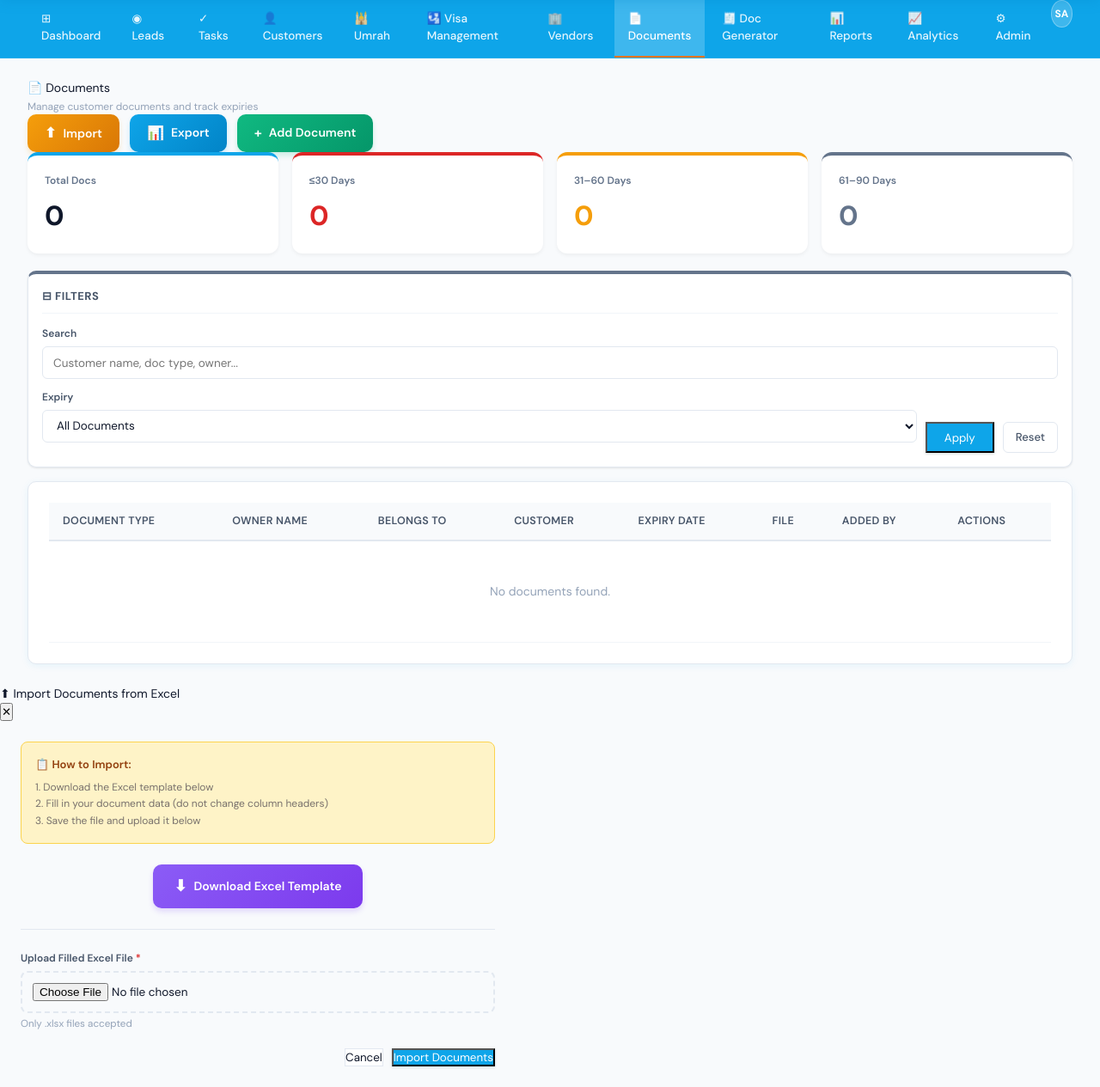
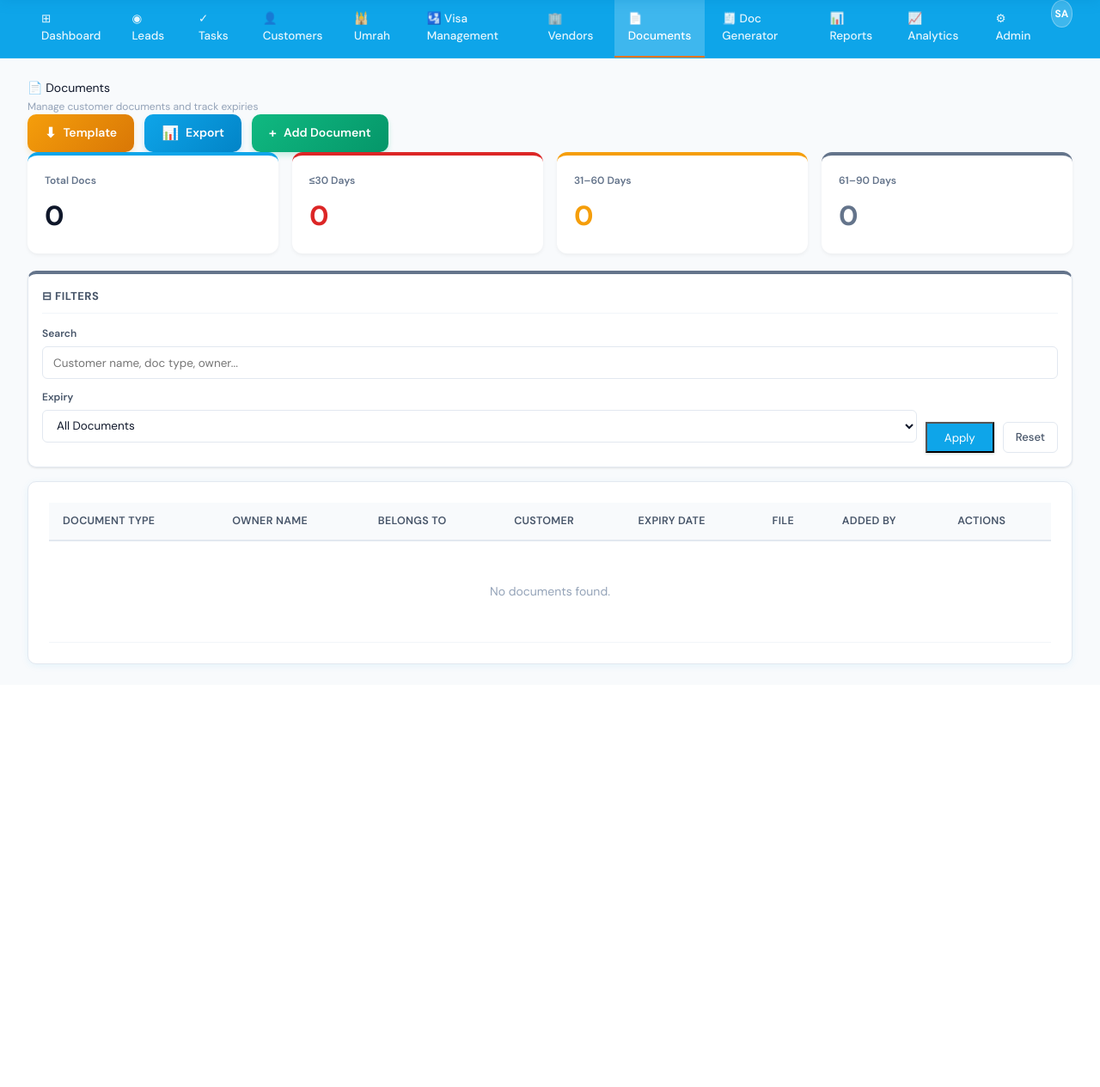
Before and after one commit to tahfeelholidayz-code/tahfeel-holidays-crm, a Flask app: page /documents in a window 1280 px wide. Shown: the part 56-1321 px from the top of the page at 86% size. After the commit the page ends 833 px from the top, so only its background shows below. Run offline with Flask 3, Linux system fonts and the light colour scheme; the visitor is signed in with stand-in values (Sample User, id 1); parts of the project's set-up code (start-up, migrations or seed data) failed here and were passed over.

Commit message:
Documents: Removed import popup modal - direct template download
USER REQUEST: No popup when clicking import

CHANGES:
✅ Removed entire Import modal popup
✅ Changed 'Import' button to 'Template' button
✅ Direct download on click (no popup)

BUTTONS NOW (3 buttons):
1. ⬇ Template (Orange) - Downloads Excel template directly
2. 📊 Export (Blue) - Downloads all documents
3. + Add Document (Green) - Opens add form

WORKFLOW NOW:
1. Click Template button
2. Excel template downloads immediately
3. No popup, no extra steps
4. Fill template and use it

BEFORE:
Click Import → Modal opens → Click download template inside modal

AFTER:
Click Template → Downloads immediately

Simple, clean, no unnecessary popups!

```diff
--- a/templates/documents.html
+++ b/templates/documents.html
@@ -24,10 +24,10 @@
         <div style="font-size:12px;color:#94A3B8;margin-top:2px;">Manage customer documents and track expiries</div>
       </div>
       <div style="display:flex;gap:12px;">
-        <button onclick="document.getElementById('importDocsModal').style.display='flex'" style="display:inline-flex;align-items:center;gap:8px;padding:10px 20px;background:linear-gradient(135deg, #F59E0B 0%, #D97706 100%);color:white;border:none;border-radius:10px;font-weight:600;font-size:14px;cursor:pointer;transition:all 0.2s;box-shadow:0 4px 6px rgba(245, 158, 11, 0.2);" onmouseover="this.style.transform='translateY(-2px)';this.style.boxShadow='0 6px 12px rgba(245, 158, 11, 0.3)'" onmouseout="this.style.transform='translateY(0)';this.style.boxShadow='0 4px 6px rgba(245, 158, 11, 0.2)'">
-          <span style="font-size:16px;">⬆</span>
-          <span>Import</span>
-        </button>
+        <a href="/documents/template" style="display:inline-flex;align-items:center;gap:8px;padding:10px 20px;background:linear-gradient(135deg, #F59E0B 0%, #D97706 100%);color:white;border:none;border-radius:10px;font-weight:600;font-size:14px;text-decoration:none;transition:all 0.2s;box-shadow:0 4px 6px rgba(245, 158, 11, 0.2);" onmouseover="this.style.transform='translateY(-2px)';this.style.boxShadow='0 6px 12px rgba(245, 158, 11, 0.3)'" onmouseout="this.style.transform='translateY(0)';this.style.boxShadow='0 4px 6px rgba(245, 158, 11, 0.2)'">
+          <span style="font-size:16px;">⬇</span>
+          <span>Template</span>
+        </a>
         <a href="/documents/export" style="display:inline-flex;align-items:center;gap:8px;padding:10px 20px;background:linear-gradient(135deg, #0EA5E9 0%, #0284C7 100%);color:white;border-radius:10px;text-decoration:none;font-weight:600;font-size:14px;transition:all 0.2s;box-shadow:0 4px 6px rgba(14, 165, 233, 0.2);" onmouseover="this.style.transform='translateY(-2px)';this.style.boxShadow='0 6px 12px rgba(14, 165, 233, 0.3)'" onmouseout="this.style.transform='translateY(0)';this.style.boxShadow='0 4px 6px rgba(14, 165, 233, 0.2)'">
           <span style="font-size:16px;">📊</span>
           <span>Export</span>
@@ -236,49 +236,6 @@
   };
   </script>
 
-  <!-- Import Documents Modal -->
-  <div id="importDocsModal" class="modal">
-    <div class="modal-content" style="max-width:600px;">
-      <div class="modal-head">
-        <div class="modal-title">⬆ Import Documents from Excel</div>
-        <button class="modal-close" onclick="document.getElementById('importDocsModal').style.display='none'">✕</button>
-      </div>
-      <div style="padding:24px;">
-        <!-- Instructions -->
-        <div style="background:#FEF3C7;border:1px solid #FCD34D;border-radius:8px;padding:16px;margin-bottom:24px;">
-          <div style="font-size:13px;color:#92400E;font-weight:600;margin-bottom:8px;">📋 How to Import:</div>
-          <div style="font-size:12px;color:#78716C;line-height:1.6;">
-            1. Download the Excel template below<br>
-            2. Fill in your document data (do not change column headers)<br>
-            3. Save the file and upload it below
-          </div>
-        </div>
-
-        <!-- Template Download Button -->
-        <div style="text-align:center;margin-bottom:24px;">
-          <a href="/documents/template" style="display:inline-flex;align-items:center;gap:8px;padding:12px 24px;background:linear-gradient(135deg, #8B5CF6 0%, #7C3AED 100%);color:white;border-radius:10px;text-decoration:none;font-weight:600;font-size:14px;box-shadow:0 4px 6px rgba(139, 92, 246, 0.2);transition:all 0.2s;" onmouseover="this.style.transform='translateY(-2px)';this.style.boxShadow='0 6px 12px rgba(139, 92, 246, 0.3)'" onmouseout="this.style.transform='translateY(0)';this.style.boxShadow='0 4px 6px rgba(139, 92, 246, 0.2)'">
-            <span style="font-size:18px;">⬇</span>
-            <span>Download Excel Template</span>
-          </a>
-        </div>
-
-        <!-- Upload Form -->
-        <form method="POST" action="/documents/import" enctype="multipart/form-data">
-          <div style="border-top:1px solid #E2E8F0;padding-top:24px;">
-            <div class="form-group">
-              <label>Upload Filled Excel File <span style="color:#DC2626;">*</span></label>
-              <input type="file" name="file" accept=".xlsx" required style="padding:12px;border:2px dashed #E2E8F0;border-radius:8px;background:#F8FAFC;width:100%;">
-              <small style="color:var(--text-muted);margin-top:4px;display:block;">Only .xlsx files accepted</small>
-            </div>
-          </div>
-          <div style="display:flex;gap:10px;justify-content:flex-end;margin-top:20px;">
-            <button type="button" class="btn-secondary" onclick="document.getElementById('importDocsModal').style.display='none'">Cancel</button>
-            <button type="submit" class="btn-primary">Import Documents</button>
-          </div>
-        </form>
-      </div>
-    </div>
-  </div>
 
 </body>
 </html>
```
